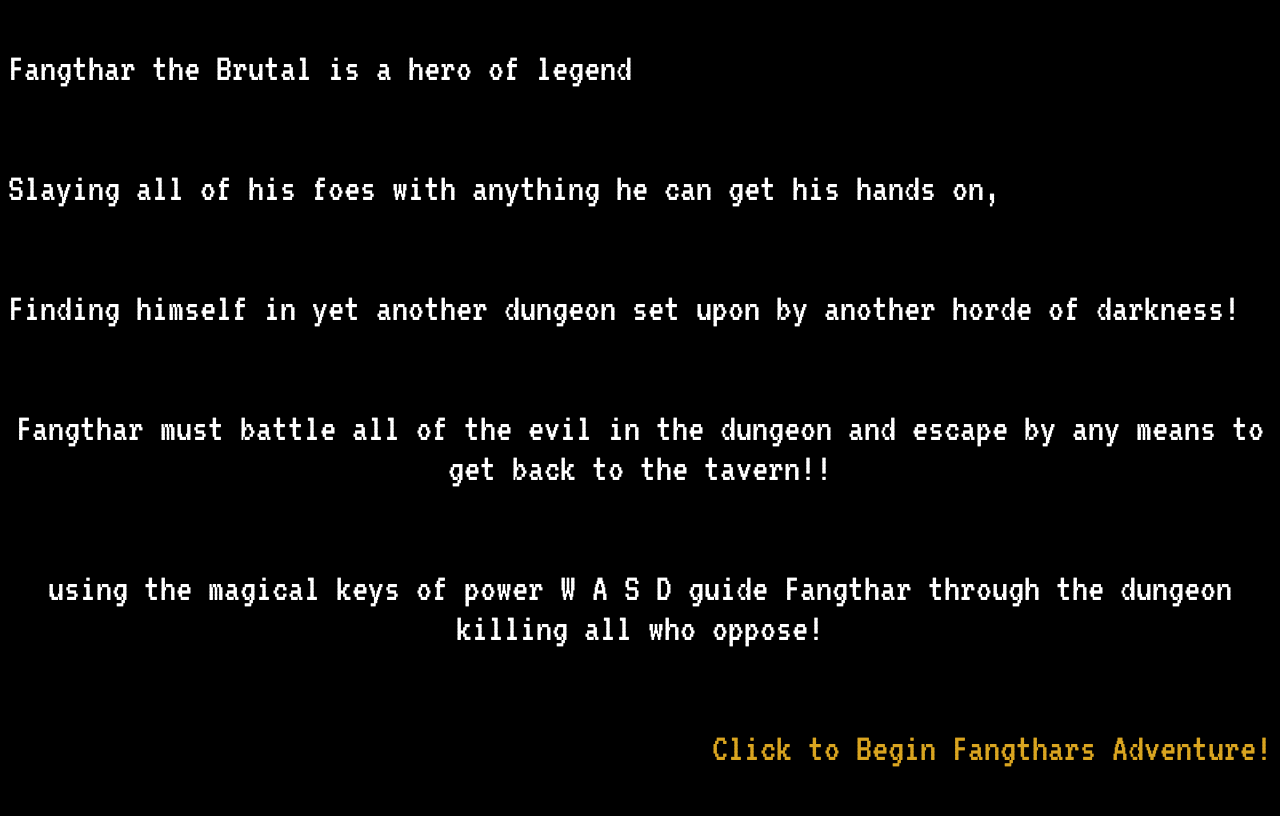
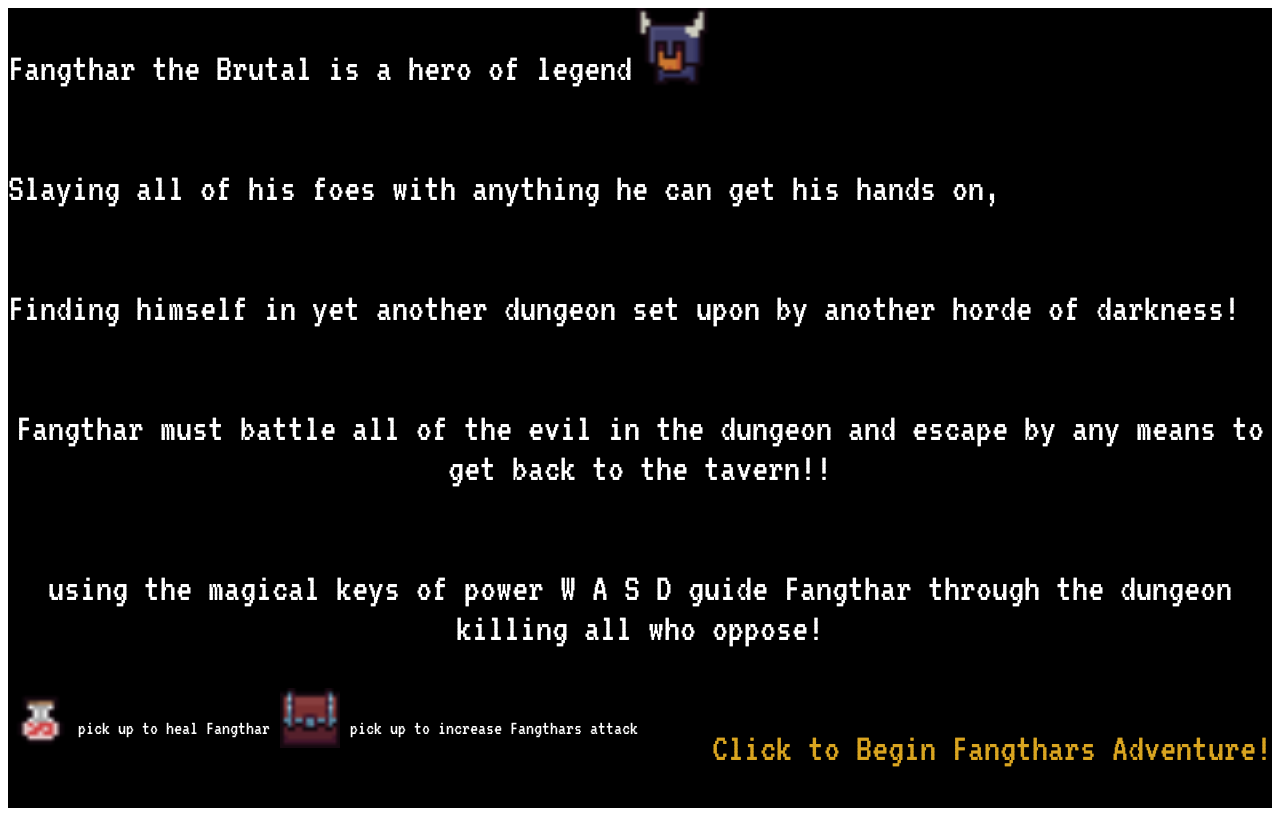
Before and after one commit to JoshStorm88/Project1_Game, a plain HTML site: page index.html in a window 1280 px wide. Drawn offline with nearby package versions, Linux system fonts and the light colour scheme; files whose address does not match are found by name.

Commit message:
styling intro page, using images linked to game to explain the objective of the game, background music plays when game begins

```diff
--- a/JS/app.js
+++ b/JS/app.js
@@ -255,8 +255,11 @@ $(()=>{
   function setup(){
     $('#gameScreen').hide();
     $('#intro').click(function () {
-      $('#intro').hide();
+      $('#intro').fadeOut();
       $('#gameScreen').show();
+      const mainTheme = document.querySelector('.theme');
+      mainTheme.src = './sounds/8bit_Dungeon_Level_Video_Classica.wav';
+      mainTheme.play();
     });
   }
 
--- a/index.html
+++ b/index.html
@@ -10,13 +10,25 @@
   <title>Fangthar's Adventure</title>
 </head>
 <body>
+  <audio class="theme" loop src="">
+
+  </audio>
   <div id="intro">
     <p>Fangthar the Brutal is a hero of legend</p>
+    <div id="fangtharInfo">
+      <img id="fangthar" src="images/Hero sprite.png" alt="Fangthar">
+      </div>
     <p>Slaying all of his foes with anything he can get his hands on,</p>
     <p>Finding himself in yet another dungeon set upon by another horde of darkness!</p>
     <p>Fangthar must battle all of the evil in the dungeon and escape by any means to get back to the tavern!!</p>
     <p>using the magical keys of power W A S D guide Fangthar through the dungeon killing all who oppose!</p>
-    <div id ="click">
+    <div id="infosize">
+    <img id="healthInfo" src="images/Health Potion.png" alt="potion">
+    <p>pick up to heal Fangthar</p>
+    <img id="weaponInfo" src="images/Weapon Chest.png" alt="weapon">
+    <p>pick up to increase Fangthars attack</p>
+    </div>
+    <div id="begin">
       <p id="click"> Click to Begin Fangthars Adventure!</p>
     </div>
   </div>
@@ -30,6 +42,7 @@
       <li id="heroAttack">Attack</li>
       <li id="heroLog"></li>
     </ul>
+  </div>
     </div>
   </div>
 </body>
--- a/style/style.css
+++ b/style/style.css
@@ -2,9 +2,29 @@
 *{
   box-sizing: border-box;
   float: left;
+}
+#fangtharInfo, #fangthar{
+  width: 80px;
+  height: 80px;
+}
+
+#healthInfo, #weaponInfo{
+  width: 60px;
+  height: 60px;
+  float: left;
+}
+#infosize p{
+  font-size: 20px;
+  padding: 10px;
+}
+
+#intro{
   background-color: black;
+}
+#gameScreen{
+  background-image: url("/Users/joshstorm/DEVELOPMENT/Project1_Game/images/Path.png");
+}
 
-}
 #map {
   width: 1120px;
   height: 1120px;
@@ -16,13 +36,13 @@
   width: 40px;
   height: 40px;
   float:left;
-  background-image: url("/Users/joshstorm/DEVELOPMENT/Project1_Game/images/Path.png")
 }
 
 #userInterface {
   background-color: black;
   height: 800px;
   width: 290px;
+
 }
 p {
   color: white;
@@ -31,7 +51,7 @@ p {
   font-size: 40px;
 }
 
-#click {
+#begin, #click {
   color: goldenRod;
   float: right;
 
```
